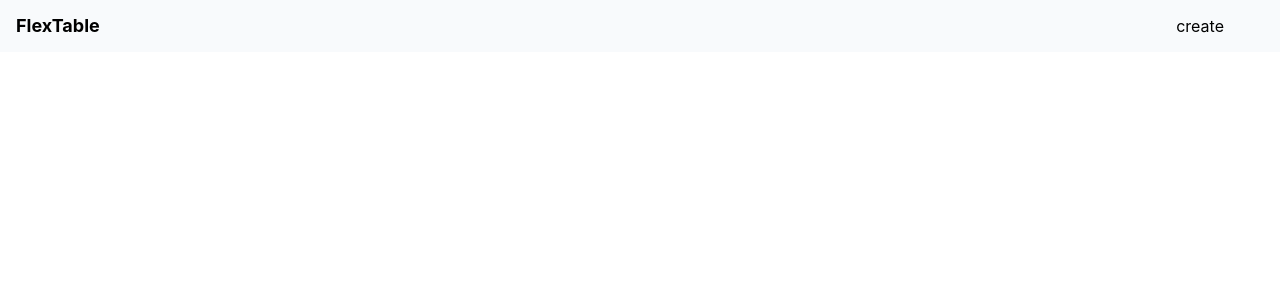
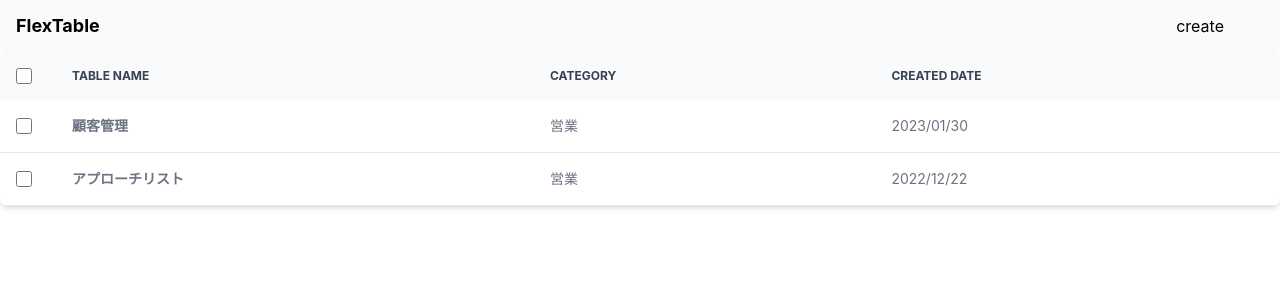
Before and after one commit to jp-north-man/next-flextable, a Next.js app: page / in a window 1280 px wide. Shown: the top 300 px of the page. Built offline with nearby package versions, Linux system fonts and the light colour scheme; no server answers.

Commit message:
list table

```diff
--- a/pages/index.tsx
+++ b/pages/index.tsx
@@ -1,15 +1,89 @@
 import type { NextPage } from 'next'
-import Head from 'next/head'
-import Image from 'next/image'
+import { useState, useEffect } from 'react';
 import { Layout } from '../components/Layout'
 
+
 const Home: NextPage = () => {
+
+  const [data, setData] = useState([
+    { name: "顧客管理", category: "営業", date: "2023/01/30" },
+    { name: "アプローチリスト", category: "営業", date: "2022/12/22" },
+  ]);
+  useEffect(() => {
+		const fetchData = async () => {
+			const res = await fetch('/api/message', {
+				method: 'GET',
+				headers: {
+					'Content-Type': 'application/json'
+				},
+				credentials: 'include' // Send cookie
+			});
+
+			const data = await res.json();
+
+			if (!res.ok) {
+				return;
+			}
+
+			//setData(data);
+		};
+
+		fetchData();
+	}, []);
+
   return (
     <Layout
       title='top'
       description='top'
     >
-      <> </>
+      <div className='mt-50'>
+
+        <div className="relative overflow-x-auto shadow-md sm:rounded-lg">
+          <table className="w-full text-sm text-left text-gray-500 dark:text-gray-400">
+            <thead className="text-xs text-gray-700 uppercase bg-gray-50 dark:bg-gray-700 dark:text-gray-400">
+              <tr>
+                <th scope="col" className="p-4">
+                  <div className="flex items-center">
+                      <input id="checkbox-all-search" type="checkbox" className="w-4 h-4 text-blue-600 bg-gray-100 border-gray-300 rounded focus:ring-blue-500 dark:focus:ring-blue-600 dark:ring-offset-gray-800 dark:focus:ring-offset-gray-800 focus:ring-2 dark:bg-gray-700 dark:border-gray-600" />
+                      <label htmlFor="checkbox-all-search" className="sr-only">checkbox</label>
+                  </div>
+                </th>
+                <th scope="col" className="px-6 py-3">
+                  Table Name
+                </th>
+                <th scope="col" className="px-6 py-3">
+                  Category
+                </th>
+                <th scope="col" className="px-6 py-3">
+                  Created date
+                </th>
+              </tr>
+            </thead>
+            <tbody>
+              {data.map((datas) => (
+                <tr className="bg-white border-b dark:bg-gray-800 dark:border-gray-700 hover:bg-gray-50 dark:hover:bg-gray-600">
+                  <td className="w-4 p-4">
+                      <div className="flex items-center">
+                          <input id="checkbox-table-search-1" type="checkbox" className="w-4 h-4 text-blue-600 bg-gray-100 border-gray-300 rounded focus:ring-blue-500 dark:focus:ring-blue-600 dark:ring-offset-gray-800 dark:focus:ring-offset-gray-800 focus:ring-2 dark:bg-gray-700 dark:border-gray-600" />
+                          <label htmlFor="checkbox-table-search-1" className="sr-only">checkbox</label>
+                      </div>
+                  </td>
+                  <th className="px-6 py-4">
+                    {datas.name}
+                  </th>
+                  <td className="px-6 py-4">
+                    {datas.category}
+                  </td>
+                  <td className="px-6 py-4">
+                    {datas.date}
+                  </td>
+                </tr>
+              ))}
+
+            </tbody>
+          </table>
+        </div>
+      </div>
     </Layout>
   )
 }
```
